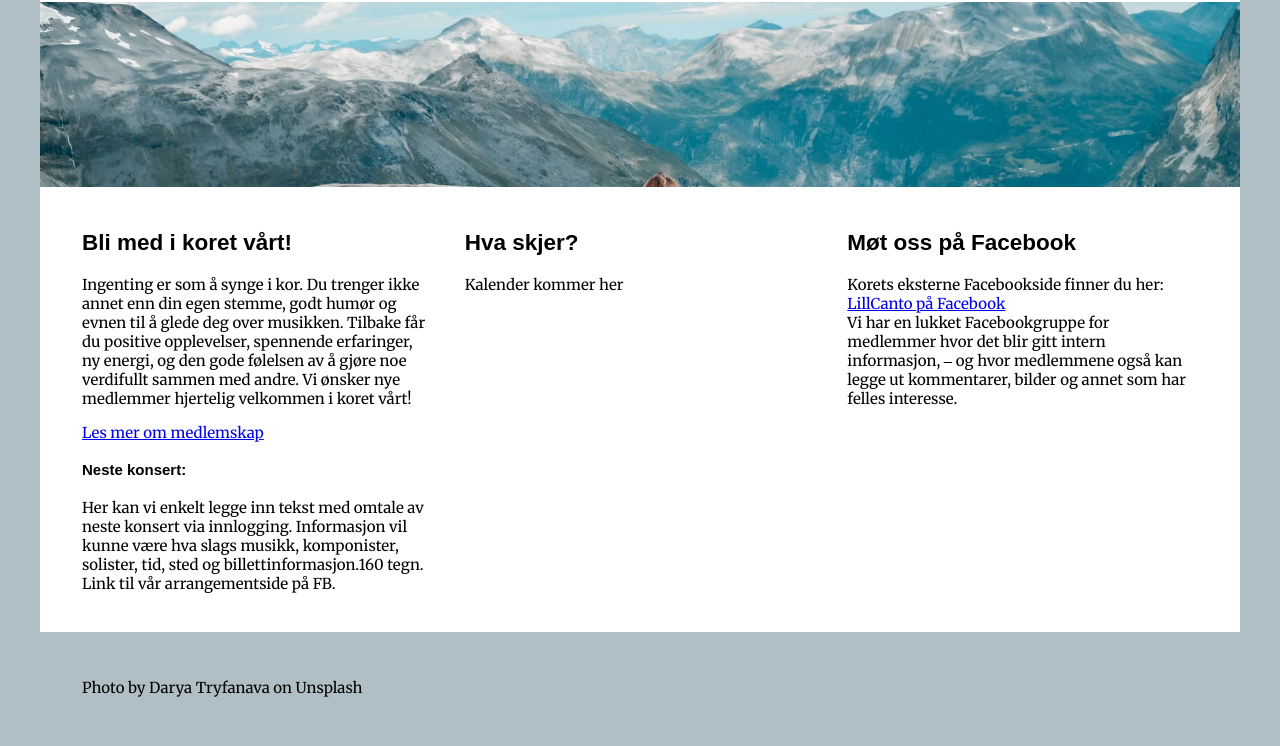
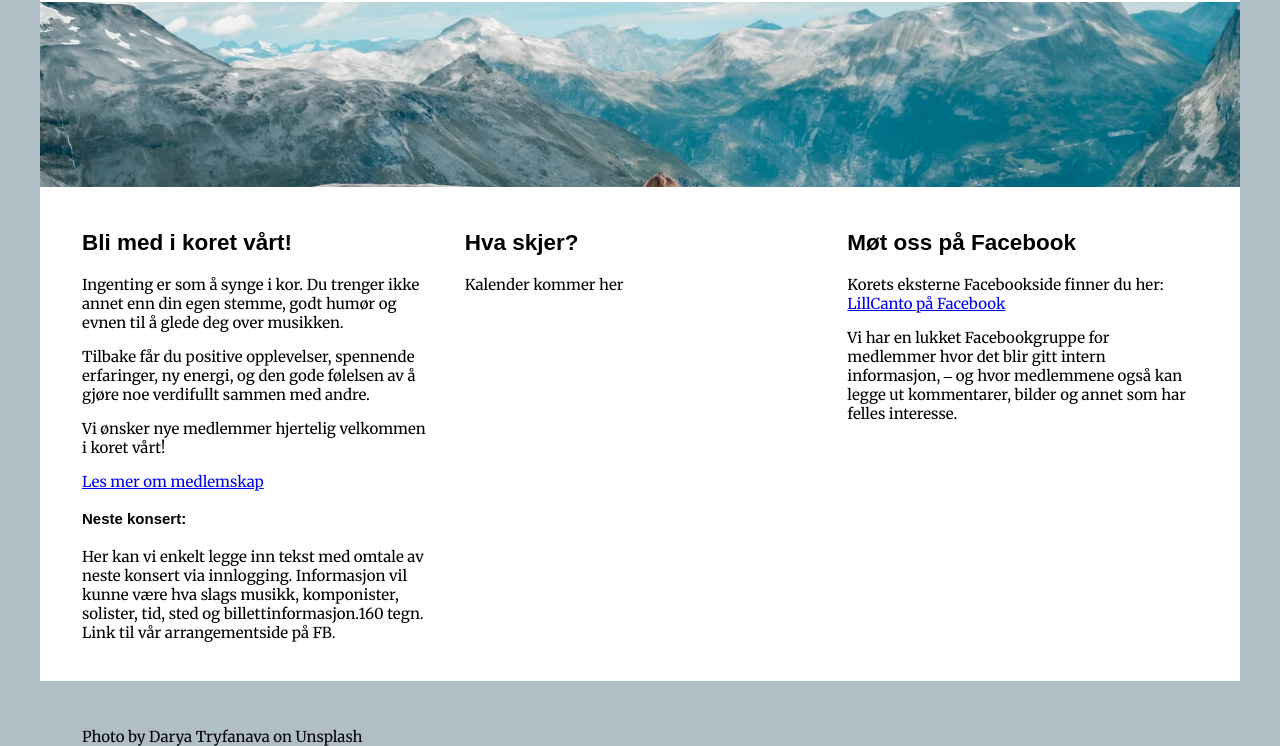
Before and after one commit to nilsel/LillCanto, a website built with Parcel: page index.html in a window 1280 px wide. Shown: the part 107-853 px from the top of the page. Before the commit the page ends 804 px from the top, so only its background shows below. Built offline with nearby package versions, Linux system fonts and the light colour scheme; a web font is replaced by a local one.

Commit message:
iterating

```diff
--- a/index.html
+++ b/index.html
@@ -26,10 +26,10 @@
     <div class="col">
       <h2>Bli med i koret vårt!</h2>
       <p>Ingenting er som å synge i kor. Du trenger ikke annet enn din egen stemme, godt humør og evnen til å
-        glede deg over musikken.
-        Tilbake får du positive opplevelser, spennende erfaringer, ny energi, og den gode følelsen av å gjøre
-        noe verdifullt sammen med andre.
-        Vi ønsker nye medlemmer hjertelig velkommen i koret vårt!</p>
+        glede deg over musikken.</p>
+      <p>Tilbake får du positive opplevelser, spennende erfaringer, ny energi, og den gode følelsen av å gjøre
+        noe verdifullt sammen med andre.</p>
+      <p>Vi ønsker nye medlemmer hjertelig velkommen i koret vårt!</p>
       <a href="#">Les mer om medlemskap</a>
       <h4>Neste konsert:</h4>
       <p>Her kan vi enkelt legge inn tekst med omtale av neste konsert via innlogging. Informasjon vil kunne være
@@ -42,8 +42,8 @@
     </div>
     <div class="col">
       <h2>Møt oss på Facebook</h2>
-      <p>Korets eksterne Facebookside finner du her: <a href="#">LillCanto på Facebook</a><br>
-        Vi har en lukket Facebookgruppe for medlemmer hvor det blir gitt intern informasjon, ‒ og hvor
+      <p>Korets eksterne Facebookside finner du her: <a href="#">LillCanto på Facebook</a></p>
+      <p>Vi har en lukket Facebookgruppe for medlemmer hvor det blir gitt intern informasjon, ‒ og hvor
         medlemmene også kan legge ut kommentarer, bilder og annet som har felles interesse.</p>
     </div>
   </main>
```
Also changed, not shown: docs/index.html (+1 -1 lines), docs/darya-tryfanava-eZbWq_48oBw-unsplash_2.c6c227e1.jpg (added), 10 other files.
